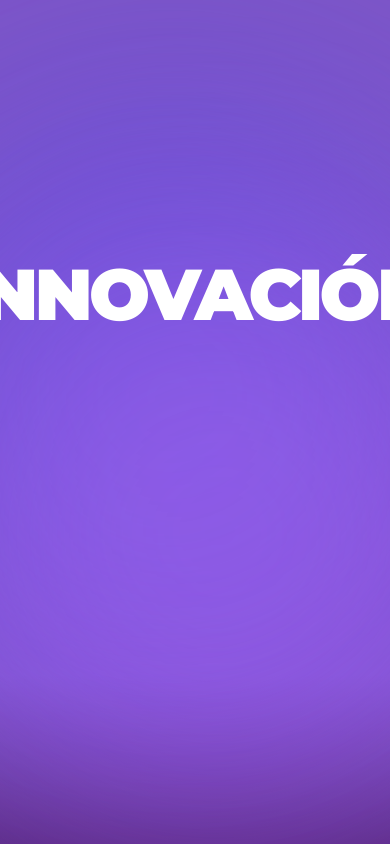
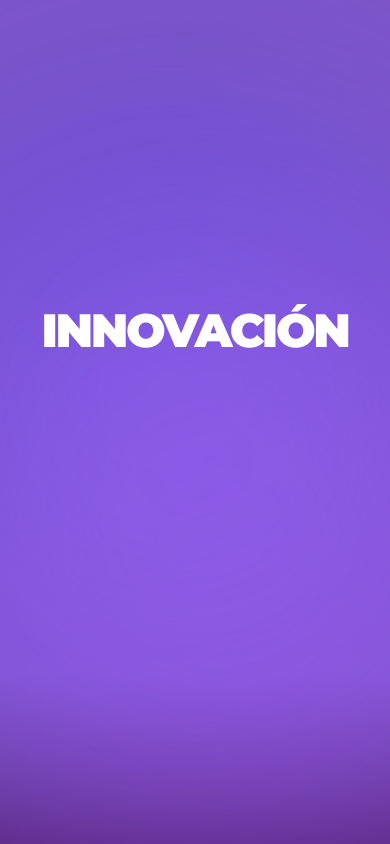
Before and after one commit to Marketing-Newtec/newtec-sitioweb, a React (Vite) app: page / in a window 390 px wide. Shown: the top 844 px of the page. Built offline with nearby package versions, Linux system fonts and the light colour scheme.

Commit message:
Responsive Hero

```diff
--- a/components/Hero.tsx
+++ b/components/Hero.tsx
@@ -16,19 +16,8 @@ export const Hero: React.FC = () => {
         transition={{ duration: 1.2, ease: "easeOut" }}
         className="relative z-10 text-center max-w-6xl"
       >
-        {/* Argentina • España • Calidad Superior (COMENTADO) */}
-        {/*
-        <motion.div
-          initial={{ opacity: 0, y: 20 }}
-          animate={{ opacity: 1, y: 0 }}
-          transition={{ delay: 0.5 }}
-          className="inline-block px-5 py-2 mb-10 rounded-full border border-white/20 glass-card text-[10px] md:text-xs font-black tracking-[0.4em] uppercase text-purple-100"
-        >
-          Argentina • España • Calidad Superior
-        </motion.div>
-        */}
-
-        <h1 className="font-brand text-7xl md:text-9xl lg:text-[10rem] font-black mb-10 leading-[0.85] tracking-tighter">
+        {/* Título Principal Ajustado */}
+        <h1 className="font-brand text-[12vw] xs:text-6xl md:text-9xl lg:text-[10rem] font-black mb-8 md:mb-10 leading-[0.85] tracking-tighter">
           INNOVACIÓN <br />
           <motion.span
             initial={{ opacity: 0, x: -50 }}
@@ -40,15 +29,17 @@ export const Hero: React.FC = () => {
           </motion.span>
         </h1>
 
+        {/* Bajada de Texto Ajustada */}
         <motion.p
           initial={{ opacity: 0 }}
           animate={{ opacity: 1 }}
           transition={{ delay: 1.2, duration: 1 }}
-          className="text-xl md:text-3xl font-light text-purple-100/80 max-w-4xl mx-auto mb-16 leading-relaxed px-4"
+          className="text-lg md:text-3xl font-light text-purple-100/80 max-w-4xl mx-auto mb-12 md:mb-16 leading-relaxed px-2 md:px-4"
         >
           Llegamos para redefinir los estándares de la industria hospitalaria con la tecnología más moderna de la región.
         </motion.p>
 
+        {/* Botón Ajustado para móviles */}
         <motion.div
           initial={{ opacity: 0, y: 20 }}
           animate={{ opacity: 1, y: 0 }}
@@ -57,15 +48,13 @@ export const Hero: React.FC = () => {
         >
           <a
             href="#portafolio"
-            className="group relative px-12 py-6 bg-white text-[#592B82] font-black text-xl rounded-2xl overflow-hidden shadow-2xl transition-all hover:shadow-white/20 hover:scale-105 active:scale-95"
+            className="group relative px-8 py-4 md:px-12 md:py-6 bg-white text-[#592B82] font-black text-lg md:text-xl rounded-2xl overflow-hidden shadow-2xl transition-all hover:shadow-white/20 hover:scale-105 active:scale-95"
           >
             <span className="relative z-10">DESCUBRÍ NEWTEC</span>
             <div className="absolute inset-0 bg-gradient-to-r from-purple-100 to-white opacity-0 group-hover:opacity-100 transition-opacity"></div>
           </a>
         </motion.div>
       </motion.div>
-
-      {/* LA LÍNEA VERTICAL QUE ESTABA AQUÍ HA SIDO ELIMINADA */}
     </section>
   );
 };
```
